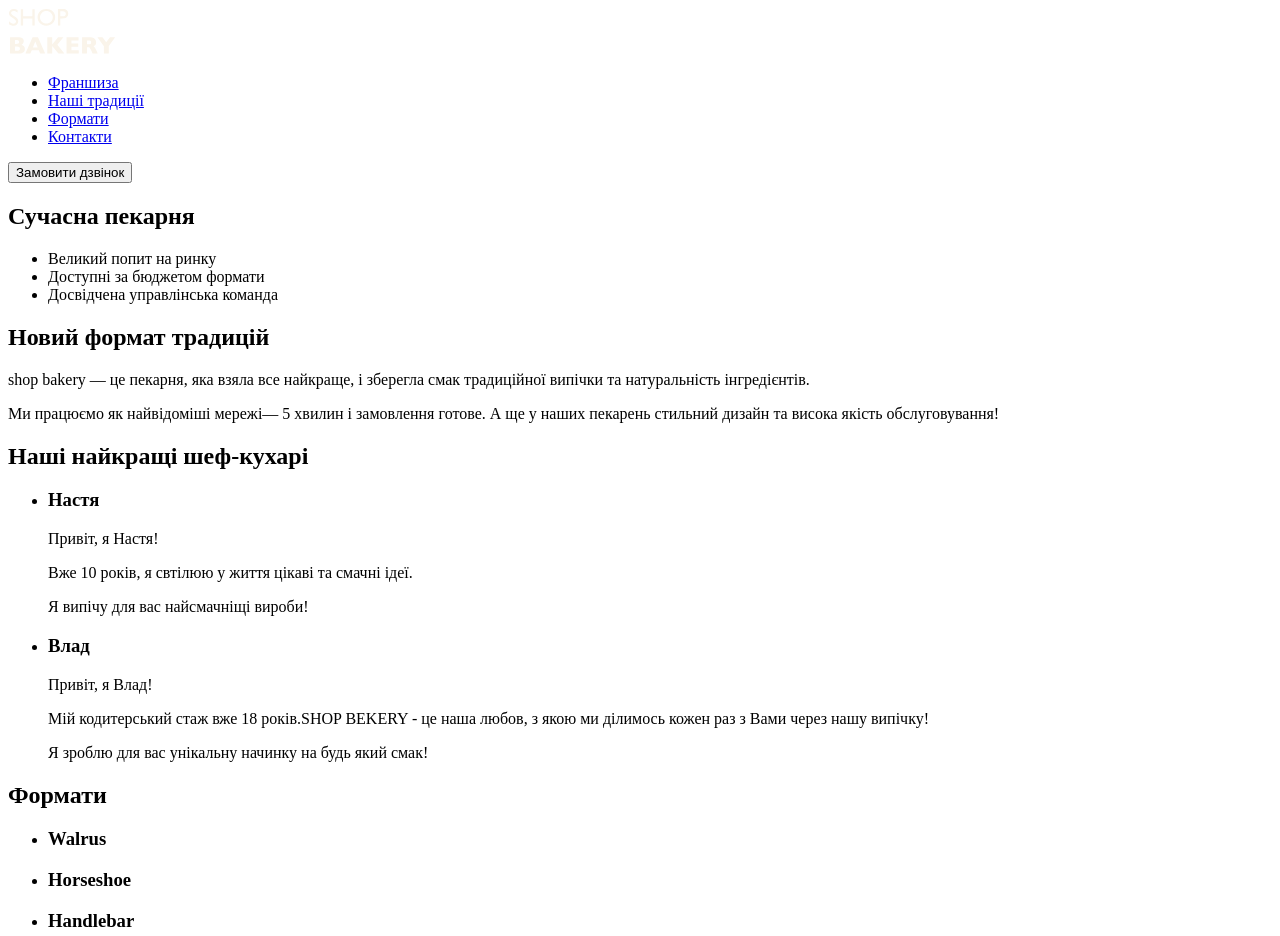
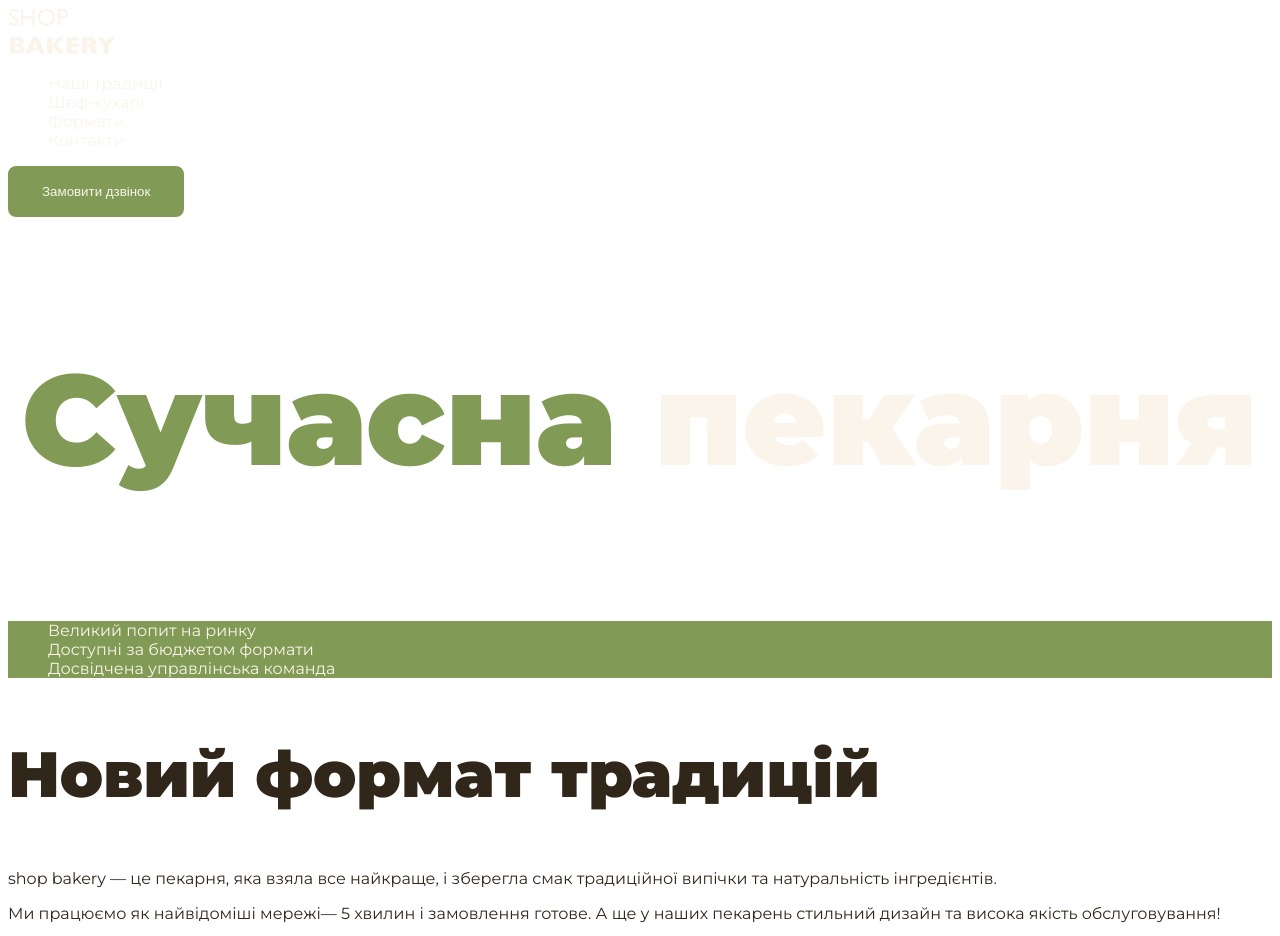
Before and after one commit to DimP88/CASH, a plain HTML site: page index.html in a window 1280 px wide. Shown: the top 936 px of the page. Drawn offline with Linux system fonts and the light colour scheme.

Commit message:
git add .

```diff
--- a/index.html
+++ b/index.html
@@ -3,32 +3,36 @@
   <head>
     <meta charset="UTF-8" />
     <meta name="viewport" content="width=device-width, initial-scale=1.0" />
+    <link rel="stylesheet" href="style.css">
+    <link rel="preconnect" href="https://fonts.googleapis.com">
+<link rel="preconnect" href="https://fonts.gstatic.com" crossorigin>
+<link href="https://fonts.googleapis.com/css2?family=Inter+Tight:ital,wght@0,100..900;1,100..900&family=Inter:ital,opsz,wght@0,14..32,100..900;1,14..32,100..900&family=Montserrat:ital,wght@0,100..900;1,100..900&display=swap" rel="stylesheet">
     <title>Сучасна пекарня</title>
   </head>
   <body>
     <header>
       <nav>
-        <a href=""><img src="images/logo.svg" alt="logo" /></a>
+        <a href="./index.html"><img src="images/logo.svg" alt="logo" /></a>
         <ul>
-          <li><a href="#">Франшиза</a></li>
-          <li><a href="#">Наші традиції</a></li>
-          <li><a href="#">Формати</a></li>
-          <li><a href="#">Контакти</a></li>
+          <li><a class="link" href="#traditional-section">Наші традиції</a></li>
+          <li><a class="link" href="#chefs-section">Шеф-кухарі</a></li>
+          <li><a class="link" href="#format-section">Формати</a></li>
+          <li><a class="link" href="#contact-section">Контакти</a></li>
         </ul>
-        <button type="button">Замовити дзвінок</button>
+        <button class="button" type="button">Замовити дзвінок</button>
       </nav>
     </header>
     <main>
-      <section>
-        <h1>Сучасна пекарня</h1>
+      <section class="main-section">
+        <h1 class="hero-title"><span class="accent">Сучасна</span> пекарня</h1>
       </section>
-      <section>
-        <ul>
+      <section id="traditional-section">
+        <ul class="adventeges-list">
           <li>Великий попит на ринку</li>
           <li>Доступні за бюджетом формати</li>
           <li>Досвідчена управлінська команда</li>
         </ul>
-        <h2>Новий формат традицій</h2>
+        <h2 class="section-title">Новий формат традицій</h2>
         <p>
           <span>shop bakery</span> — це пекарня, яка взяла все найкраще, і
           зберегла смак традиційної випічки та натуральність інгредієнтів.
@@ -38,9 +42,10 @@
           <span>5 хвилин і замовлення готове.</span>
           А ще у наших пекарень стильний дизайн та висока якість обслуговування!
         </p>
+        <img src="images/image 1560.jpg" alt="Посміхається пекар">
       </section>
-      <section>
-        <h2>Наші найкращі шеф-кухарі</h2>
+      <section id="chefs-section">
+        <h2 class="section-title">Наші найкращі <span class="accent">шеф-кухарі</span></h2>
         <ul>
           <li>
             <article>
@@ -63,8 +68,8 @@
           </li>
         </ul>
       </section>
-      <section>
-        <h2>Формати</h2>
+      <section id="format-section">
+        <h2 class="section-title">Формати</h2>
         <ul>
           <li>
             <article>
@@ -83,16 +88,23 @@
           </li>
         </ul>
       </section>
-      <section>
-        <h2>Приєднуйся до мережі пекарень</h2>
+      <section id="contact-section">
+        <h2 class="section-title">Приєднуйся до мережі пекарень</h2>
+        <iframe src="https://www.google.com/maps/embed?pb=!1m18!1m12!1m3!1d2540.1636289098733!2d30.4912733!3d50.4566776!2m3!1f0!2f0!3f0!3m2!1i1024!2i768!4f13.1!3m3!1m2!1s0x40d4ce637c006b2d%3A0xaf86385f19996ff0!2z0YPQuy4g0KHQtdGH0LXQstGL0YUg0KHRgtGA0LXQu9GM0YbQvtCyLCA1NCwg0JrQuNC10LIsIDAyMDAw!5e0!3m2!1sru!2sua!4v1730826037312!5m2!1sru!2sua"
+        width="603"
+        height="595"
+        allowfullscreen=""
+        loading="lazy"
+        referrerpolicy="no-referrer-when-downgrade">
+      </iframe>
       </section>
     </main>
     <footer>
-      <a href=""><img src="images/logo.svg" alt="logo" /></a>
+      <a href="/"><img src="images/logo.svg" alt="logo" /></a>
       <nav>
         <ul>
-          <li><a href="#">Франшиза</a></li>
           <li><a href="#">Наші традиції</a></li>
+          <li><a href="#">Шеф-кухарі</a></li>
           <li><a href="#">Формати</a></li>
           <li><a href="#">Контакти</a></li>
         </ul>
@@ -116,8 +128,10 @@
           </li>
         </ul>
         <a href="#">Політика конфіденційності</a>
-        <p>© 2022 Дані захищені</p>
+        <p>&copy; 2022 Дані захищені</p>
       </address>
     </footer>
   </body>
 </html>
+
+<iframe width="560" height="315" src="https://www.youtube.com/embed/SfhGTF7tnV8?si=Qpnb0hYQZdmzDUum" title="YouTube video player" frameborder="0" allow="accelerometer; autoplay; clipboard-write; encrypted-media; gyroscope; picture-in-picture; web-share" referrerpolicy="strict-origin-when-cross-origin" allowfullscreen></iframe>
--- /dev/null
+++ b/style.css
@@ -0,0 +1,66 @@
+:root {
+  --color-primary-dark: #31261A;
+  --color-primary-light: #FAF4EA;
+  --color-brand-dark: #465929;
+  --color-brand-light: #819B57;
+}
+
+body {
+  font-family: "Montserrat", sans-serif;
+  color: var(--color-primary-dark);
+}
+
+ul {
+  list-style-type: none;
+}
+
+.button {
+  color: var(--color-primary-light);
+  background-color:var(--color-brand-light);
+  border: 2px solid var(--color-brand-light);
+  border-radius: 8px;
+  padding: 16px 32px;
+}
+
+.button:hover {
+  color: var(--color-brand-dark);
+  background-color: transparent;
+  cursor: pointer;
+}
+
+.link {
+  color: var(--color-primary-light);
+  text-decoration: none;
+}
+
+.link:hover {
+  color: var(--color-brand-light);
+}
+
+.hero-title {
+  color: var(--color-primary-light);
+  font-size: 128px;
+  font-weight: 900;
+  line-height: 192px;
+  text-align: center;
+}
+
+.hero-title .accent {
+  color: var(--color-brand-light);
+}
+
+.adventeges-list {
+  color: var(--color-primary-light);
+  background-color: var(--color-brand-light);
+}
+
+.section-title {
+  color: var(--color-primary-dark);
+  font-size: 64px;
+  font-weight: 900;
+  line-height: 84px;
+}
+
+.section-title .accent {
+  color: var(--color-brand-dark);
+}
```
